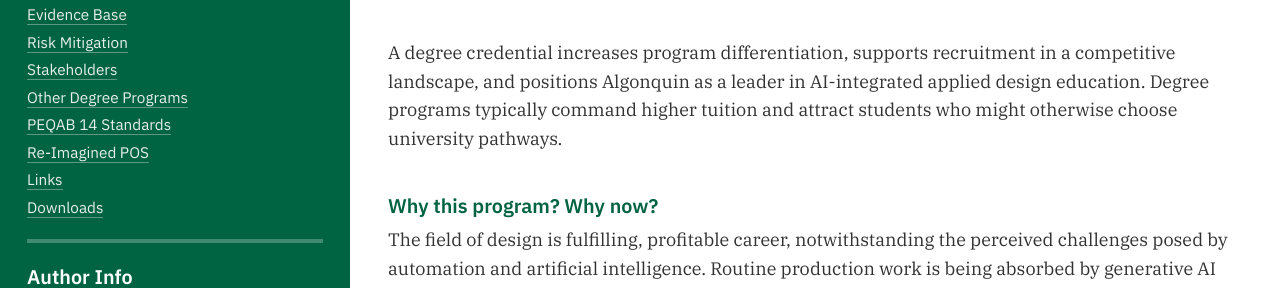
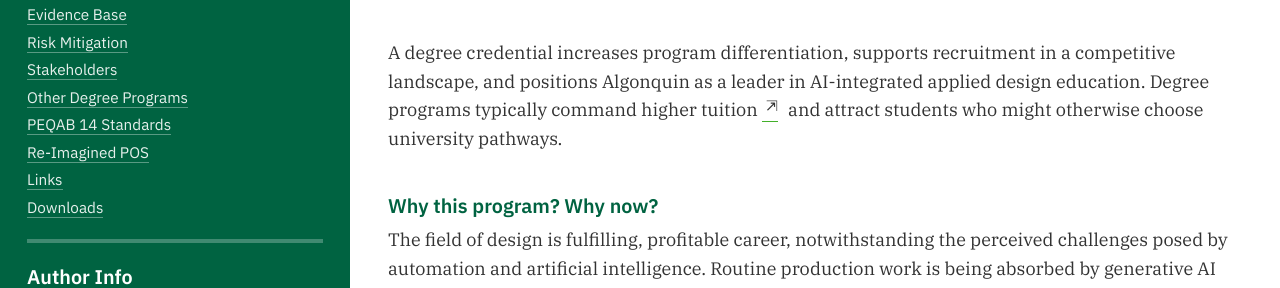
Before and after one commit to AlainParadis/program-transformation, a Jekyll site: the page built from index.md, in a window 1280 px wide and 900 px high, scrolled down 718 px. Shown: the part 219-507 px from the top of the window. Built offline with Jekyll 4.4.1, drawn with Linux system fonts in a browser that asks for light colours.

Commit message:
Add citation link to tuition policy
Insert an external anchor linking to the Ontario MCU tuition and ancillary fees binding policy (2024-11-01) after the word “tuition” in _includes/vision.html. The link uses class "external" (no inline text, likely styled via CSS) to provide a citation for the tuition-related claim.

```diff
--- a/_includes/vision.html
+++ b/_includes/vision.html
@@ -22,7 +22,7 @@
 	A proposed <strong>{{ site.data.sitewide.program-title }}</strong> implies a degree‑level complexity in knowledge, analysis, and independent work. It will have a volume of breadth and depth that exceeds an advanced diploma but is still less than a typical four‑year honours program.
 </p>
 <p>
-	A degree credential increases program differentiation, supports recruitment in a competitive landscape, and positions Algonquin as a leader in AI-integrated applied design education. Degree programs typically command higher tuition and attract students who might otherwise choose university pathways.
+	A degree credential increases program differentiation, supports recruitment in a competitive landscape, and positions Algonquin as a leader in AI-integrated applied design education. Degree programs typically command higher tuition <a href="https://www.ontario.ca/files/2024-11/mcu-tuition-and-ancillary-fees-binding-policy-directive-aug2024-en-2024-11-01.pdf" class="external"></a> and attract students who might otherwise choose university pathways.
 </p>
 <h5>
 	Why this program? Why now?
```
